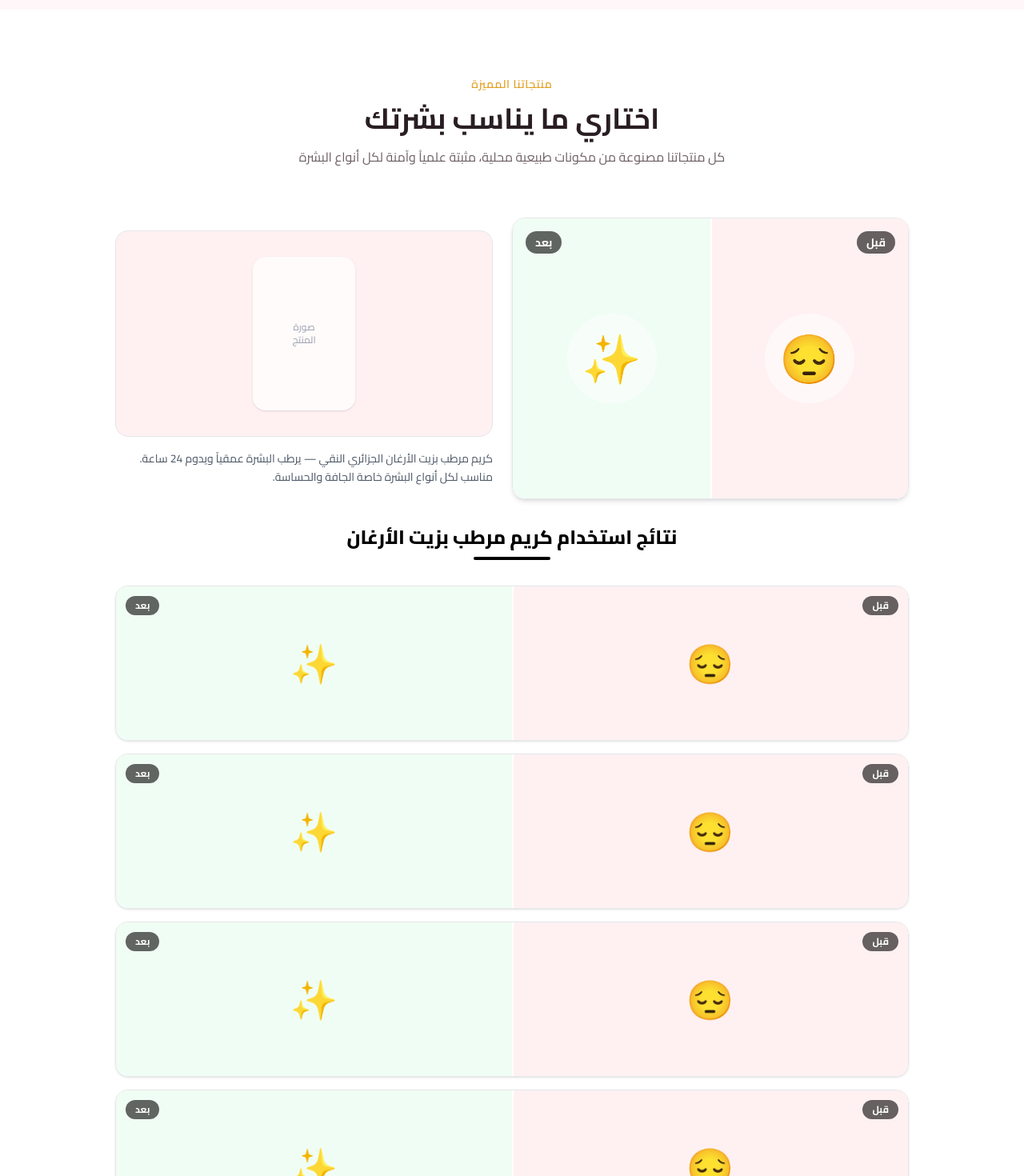
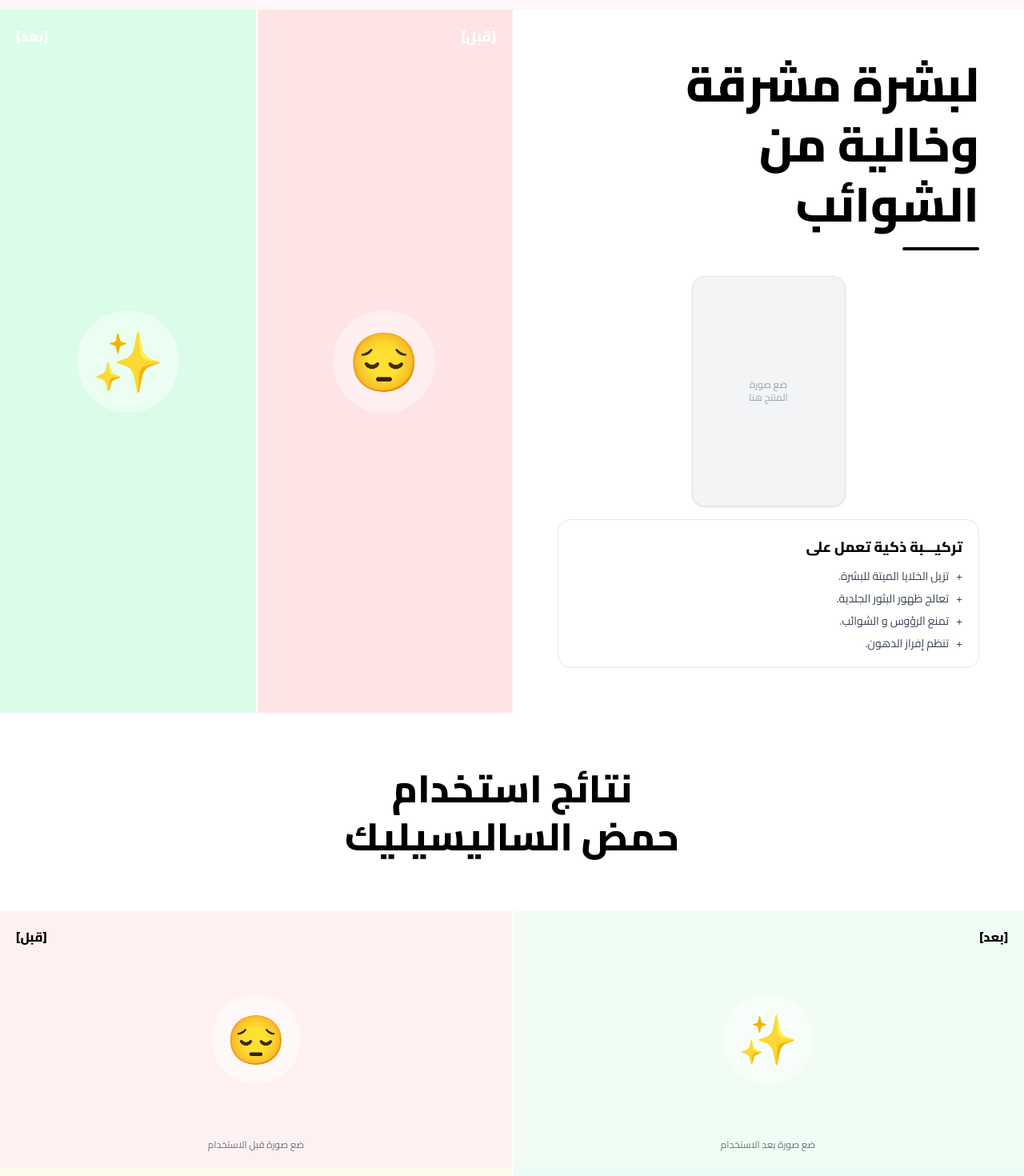
Before and after one commit to glow-cosmetique/glow-cosmetique-v3, a Next.js app: page / in a window 1280 px wide. Shown: the part 1440-2910 px from the top of the page at 80% size. Built offline with nearby package versions, Linux system fonts and the light colour scheme.

Commit message:
Update products.tsx

```diff
--- a/components/products.tsx
+++ b/components/products.tsx
@@ -1,105 +1,109 @@
 "use client"
-
-const productsList = [
-  {
-    id: 1,
-    name: "كريم مرطب بزيت الأرغان",
-    description: "كريم مرطب بزيت الأرغان الجزائري النقي — يرطب البشرة عمقياً ويدوم 24 ساعة. مناسب لكل أنواع البشرة خاصة الجافة والحساسة.",
-    color: "bg-rose-50",
-  },
-  {
-    id: 2,
-    name: "سيروم فيتامين C",
-    description: "سيروم فيتامين C المركّز — يوحّد لون البشرة ويعالج التصبغات والبقع الداكنة. نتائج ملحوظة خلال أسبوعين فقط.",
-    color: "bg-amber-50",
-  },
-]
 
 export function Products() {
   return (
-    <section id="products" className="py-20 bg-white" dir="rtl">
-      <div className="max-w-5xl mx-auto px-4">
+    <section id="products" className="bg-white" dir="rtl">
 
-        {/* العنوان */}
-        <div className="text-center mb-16">
-          <span className="text-primary font-semibold text-sm uppercase tracking-wider">منتجاتنا المميزة</span>
-          <h2 className="text-3xl sm:text-4xl font-bold mt-3 mb-4">اختاري ما يناسب بشرتك</h2>
-          <p className="text-muted-foreground max-w-xl mx-auto">
-            كل منتجاتنا مصنوعة من مكونات طبيعية محلية، مثبتة علمياً وآمنة لكل أنواع البشرة
-          </p>
+      {/* ══ القسم الأول: نص + صورة المنتج يسار / صورة قبل-بعد يمين ══ */}
+      <div className="flex flex-col md:flex-row min-h-[90vh]">
+
+        {/* يسار: نص كبير + صورة المنتج */}
+        <div className="w-full md:w-1/2 flex flex-col justify-between p-8 md:p-14 bg-white border-b md:border-b-0 md:border-l border-gray-100">
+          {/* النص الكبير */}
+          <div>
+            <h2 className="text-5xl md:text-6xl font-black text-black leading-tight mb-4">
+              لبشرة مشرقة<br />
+              وخالية من<br />
+              الشوائب
+            </h2>
+            <div className="w-24 h-1 bg-black mb-8 rounded-full" />
           </div>
 
-        {productsList.map((product) => (
-          <div key={product.id} className="mb-24">
-
-            {/* القسم العلوي: صورة كبيرة يمين + صورة المنتج والوصف يسار */}
-            <div className="flex flex-col md:flex-row gap-6 items-stretch mb-8">
+          {/* صورة المنتج */}
+          <div className="flex flex-col items-center gap-4">
+            <div className="w-48 h-72 bg-gray-100 rounded-2xl border border-gray-200 flex items-center justify-center shadow-sm">
+              <p className="text-gray-400 text-xs text-center">ضع صورة<br />المنتج هنا</p>
+            </div>
+            {/* تفاصيل المنتج */}
+            <div className="w-full border border-gray-200 rounded-2xl p-5">
+              <p className="font-black text-lg text-black mb-3">تركيـــبة ذكية تعمل على</p>
+              <ul className="text-sm text-gray-700 space-y-2">
+                <li>+ &nbsp; تزيل الخلايا الميتة للبشرة.</li>
+                <li>+ &nbsp; تعالج ظهور البثور الجلدية.</li>
+                <li>+ &nbsp; تمنع الرؤوس و الشوائب.</li>
+                <li>+ &nbsp; تنظم إفراز الدهون.</li>
+              </ul>
+            </div>
+          </div>
+        </div>
 
         {/* يمين: صورة قبل/بعد كبيرة جداً */}
-              <div className="w-full md:w-1/2 shrink-0">
-                <div className="relative rounded-2xl overflow-hidden border border-gray-200 shadow-md h-full min-h-[350px]">
+        <div className="w-full md:w-1/2 relative overflow-hidden min-h-[50vh] md:min-h-full">
           <div className="grid grid-cols-2 h-full">
-                    <div className={`relative ${product.color} flex items-center justify-center min-h-[350px]`}>
-                      <div className="w-28 h-28 rounded-full bg-white/50 flex items-center justify-center">
-                        <span className="text-6xl">😔</span>
+            {/* قبل */}
+            <div className="relative bg-rose-100 flex items-center justify-center min-h-[50vh]">
+              <div className="w-32 h-32 rounded-full bg-white/40 flex items-center justify-center">
+                <span className="text-7xl">😔</span>
               </div>
-                      <span className="absolute top-4 right-4 bg-black/60 text-white text-sm font-bold px-3 py-1 rounded-full">قبل</span>
+              <span className="absolute top-5 right-5 text-white text-lg font-black">[قبل]</span>
             </div>
-                    <div className="relative bg-green-50 flex items-center justify-center min-h-[350px]">
-                      <div className="w-28 h-28 rounded-full bg-white/50 flex items-center justify-center">
-                        <span className="text-6xl">✨</span>
+            {/* بعد */}
+            <div className="relative bg-green-100 flex items-center justify-center min-h-[50vh]">
+              <div className="w-32 h-32 rounded-full bg-white/40 flex items-center justify-center">
+                <span className="text-7xl">✨</span>
               </div>
-                      <span className="absolute top-4 left-4 bg-black/60 text-white text-sm font-bold px-3 py-1 rounded-full">بعد</span>
+              <span className="absolute top-5 left-5 text-white text-lg font-black">[بعد]</span>
             </div>
           </div>
+          {/* خط الفصل */}
           <div className="absolute top-0 bottom-0 left-1/2 w-0.5 bg-white z-10" />
         </div>
       </div>
 
-              {/* يسار: صورة المنتج + الوصف */}
-              <div className="w-full md:w-1/2 flex flex-col gap-4 justify-center">
-                {/* صورة المنتج */}
-                <div className={`rounded-2xl ${product.color} flex items-center justify-center p-8 border border-gray-200`}>
-                  <div className="w-32 h-48 bg-white/70 rounded-xl flex items-center justify-center shadow-sm">
-                    <p className="text-gray-400 text-xs text-center">صورة<br />المنتج</p>
+      {/* ══ عنوان النتائج في المنتصف ══ */}
+      <div className="text-center py-16 bg-white">
+        <h2 className="text-4xl md:text-5xl font-black text-black leading-tight">
+          نتائج استخدام<br />حمض الساليسيليك
+        </h2>
+      </div>
+
+      {/* ══ صور قبل/بعد عمودية كبيرة ══ */}
+      <div className="flex flex-col">
+        {[
+          { bg1: "bg-rose-50", bg2: "bg-green-50" },
+          { bg1: "bg-amber-50", bg2: "bg-emerald-50" },
+          { bg1: "bg-orange-50", bg2: "bg-teal-50" },
+          { bg1: "bg-pink-50", bg2: "bg-lime-50" },
+        ].map((item, i) => (
+          <div key={i} className="relative overflow-hidden border-b border-gray-100">
+            <div className="grid grid-cols-2">
+              {/* بعد — يسار */}
+              <div className={`relative ${item.bg2} flex items-center justify-center`} style={{ minHeight: "320px" }}>
+                <div className="w-28 h-28 rounded-full bg-white/50 flex items-center justify-center">
+                  <span className="text-6xl">✨</span>
+                </div>
+                <span className="absolute top-5 right-5 text-black text-base font-black">[بعد]</span>
+                <span className="absolute bottom-5 right-5 left-5 text-center text-xs text-gray-500">
+                  ضع صورة بعد الاستخدام
+                </span>
+              </div>
+              {/* قبل — يمين */}
+              <div className={`relative ${item.bg1} flex items-center justify-center`} style={{ minHeight: "320px" }}>
+                <div className="w-28 h-28 rounded-full bg-white/50 flex items-center justify-center">
+                  <span className="text-6xl">😔</span>
+                </div>
+                <span className="absolute top-5 left-5 text-black text-base font-black">[قبل]</span>
+                <span className="absolute bottom-5 right-5 left-5 text-center text-xs text-gray-500">
+                  ضع صورة قبل الاستخدام
+                </span>
               </div>
             </div>
-                {/* الوصف */}
-                <p className="text-gray-600 text-sm leading-relaxed">{product.description}</p>
-              </div>
-            </div>
-
-            {/* اسم المنتج في الوسط مع خط داكن */}
-            <div className="text-center mb-8">
-              <h3 className="text-2xl font-extrabold text-black inline-block">
-                نتائج استخدام {product.name}
-              </h3>
-              <div className="w-24 h-1 bg-black mx-auto mt-2 rounded-full" />
-            </div>
-
-            {/* 4 صور قبل/بعد عمودية بحجم كبير */}
-            <div className="flex flex-col gap-4">
-              {[1, 2, 3, 4].map((i) => (
-                <div key={i} className="relative rounded-2xl overflow-hidden border border-gray-200 shadow-sm">
-                  <div className="grid grid-cols-2">
-                    <div className={`relative ${product.color} h-48 flex items-center justify-center`}>
-                      <span className="text-5xl">😔</span>
-                      <span className="absolute top-3 right-3 bg-black/60 text-white text-xs font-bold px-3 py-1 rounded-full">قبل</span>
-                    </div>
-                    <div className="relative bg-green-50 h-48 flex items-center justify-center">
-                      <span className="text-5xl">✨</span>
-                      <span className="absolute top-3 left-3 bg-black/60 text-white text-xs font-bold px-3 py-1 rounded-full">بعد</span>
-                    </div>
-                  </div>
+            {/* خط الفصل */}
             <div className="absolute top-0 bottom-0 left-1/2 w-0.5 bg-white z-10" />
           </div>
         ))}
       </div>
 
-          </div>
-        ))}
-
-      </div>
     </section>
   )
 }
```
Lines whose indentation alone changed are shown as unchanged.
